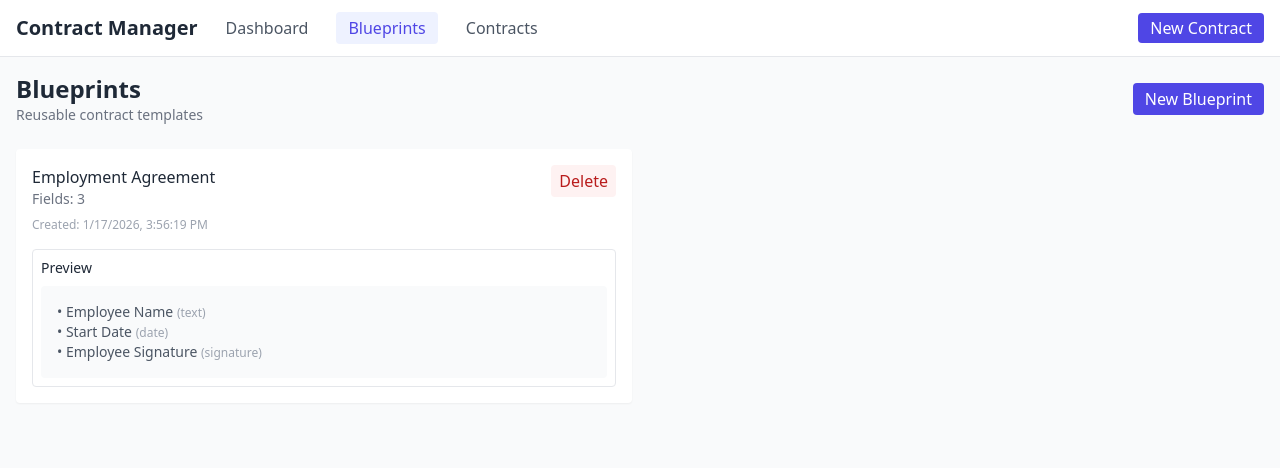
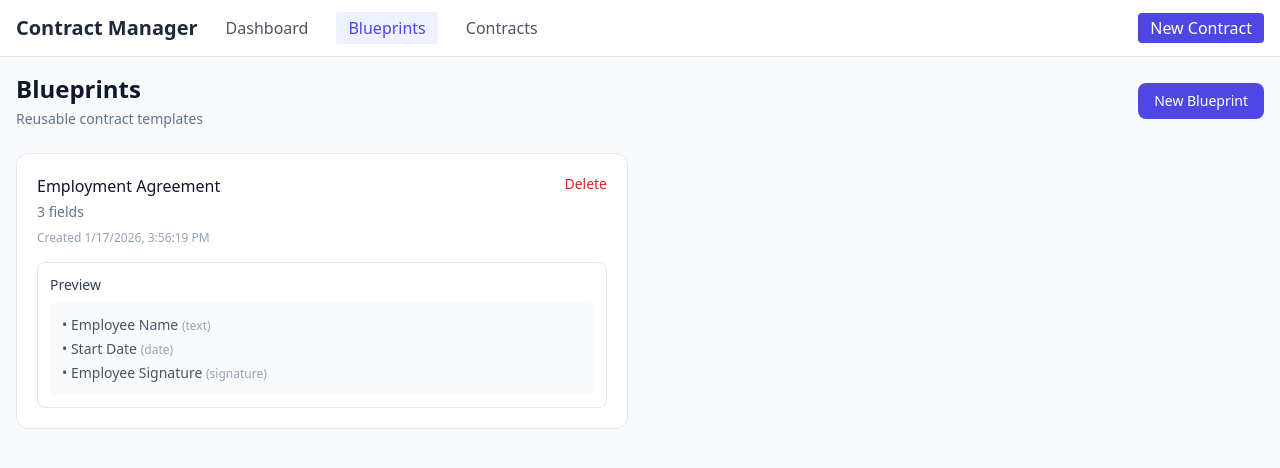
Before and after one commit to Varsharajeev/vitejs-vite-wtr5uxta, a React (Vite) app: page /blueprints in a window 1280 px wide. Shown: the top 468 px of the page. Built offline with nearby package versions, Linux system fonts and the light colour scheme.

Commit message:
Refactor BlueprintsPage layout and styles
Updated the layout and styling of the Blueprints page for improved user experience.

```diff
--- a/src/pages/BlueprintsPage.tsx
+++ b/src/pages/BlueprintsPage.tsx
@@ -9,61 +9,84 @@ export default function BlueprintsPage() {
   }));
 
   return (
+    <div className="space-y-6">
+      {/* Page Header */}
+      <header className="flex items-center justify-between">
         <div>
-      <header className="mb-6 flex items-center justify-between">
-        <div>
-          <h1 className="text-2xl font-semibold">Blueprints</h1>
-          <p className="text-sm text-gray-500">Reusable contract templates</p>
+          <h1 className="text-2xl font-semibold text-slate-900">
+            Blueprints
+          </h1>
+          <p className="text-sm text-slate-500 mt-1">
+            Reusable contract templates
+          </p>
         </div>
+
         <Link
           to="/blueprints/new"
-          className="px-3 py-1 rounded bg-indigo-600 text-white"
+          className="px-4 py-2 rounded-lg bg-indigo-600 text-white text-sm font-medium hover:bg-indigo-700 transition"
         >
           New Blueprint
         </Link>
       </header>
 
-      <div className="grid grid-cols-2 gap-4">
+      {/* Blueprints Grid */}
+      {blueprints.length === 0 ? (
+        <div className="bg-white rounded-xl border border-slate-200 p-6 text-sm text-slate-500">
+          No blueprints yet — create one to start generating contracts.
+        </div>
+      ) : (
+        <div className="grid grid-cols-1 md:grid-cols-2 gap-6">
           {blueprints.map((bp) => (
-          <div key={bp.id} className="bg-white p-4 rounded shadow-sm">
+            <div
+              key={bp.id}
+              className="bg-white rounded-xl border border-slate-200 p-5 hover:shadow-md transition"
+            >
+              {/* Card Header */}
               <div className="flex items-start justify-between">
                 <div>
-                <div className="font-medium">{bp.name}</div>
-                <div className="text-sm text-gray-500">
-                  Fields: {bp.fields.length}
+                  <div className="font-medium text-slate-900">
+                    {bp.name}
                   </div>
-                <div className="text-xs text-gray-400 mt-2">
-                  Created: {new Date(bp.createdAt).toLocaleString()}
+                  <div className="text-sm text-slate-500 mt-1">
+                    {bp.fields.length} fields
+                  </div>
+                  <div className="text-xs text-slate-400 mt-2">
+                    Created {new Date(bp.createdAt).toLocaleString()}
                   </div>
                 </div>
-              <div className="flex flex-col gap-2">
+
                 <button
-                  className="px-2 py-1 rounded bg-red-50 text-red-700"
                   onClick={() => deleteBlueprint(bp.id)}
+                  className="text-sm font-medium text-red-600 hover:text-red-700"
                 >
                   Delete
                 </button>
               </div>
+
+              {/* Preview */}
+              <div className="mt-4 border border-slate-200 rounded-lg p-3">
+                <div className="text-sm font-medium text-slate-700 mb-2">
+                  Preview
                 </div>
-            <div className="mt-4 p-2 border rounded">
-              <div className="text-sm font-medium mb-2">Preview</div>
-              <div className="bg-gray-50 p-4 rounded">
+
+                <div className="bg-slate-50 rounded p-3 space-y-1">
                   {bp.fields.map((f) => (
-                  <div key={f.id} className="text-sm text-gray-600">
+                    <div
+                      key={f.id}
+                      className="text-sm text-slate-600"
+                    >
                       • {f.label}{' '}
-                    <span className="text-xs text-gray-400">({f.type})</span>
+                      <span className="text-xs text-slate-400">
+                        ({f.type})
+                      </span>
                     </div>
                   ))}
                 </div>
               </div>
             </div>
           ))}
-        {blueprints.length === 0 && (
-          <div className="col-span-2 text-gray-500">
-            No blueprints yet. Create one to get started.
         </div>
       )}
     </div>
-    </div>
   );
 }
```
Lines whose indentation alone changed are shown as unchanged.
